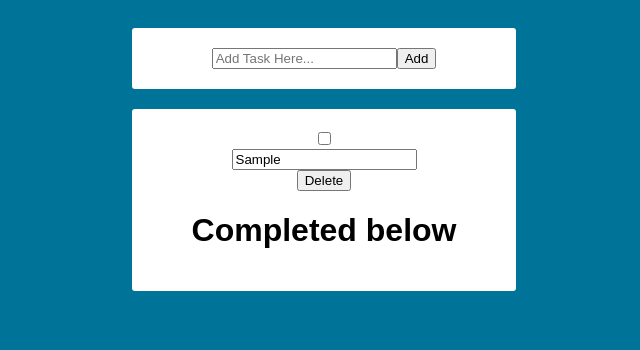
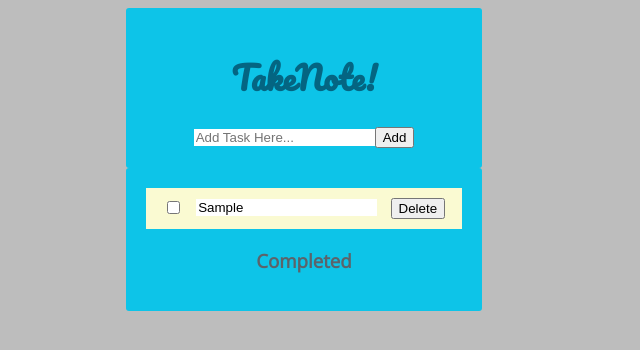
Before and after one commit to zinaelnahel/takenoteinreact, a React (Create React App) app: page / in a window 1280 px wide. Both pictures are taken after typing "Sample" into the empty fields and a click on the button "Add". Shown: the top 350 px of the page, without its empty margins (356-996 px from the left). Built offline with nearby package versions, Linux system fonts and the light colour scheme.

Commit message:
soooooo goooood

```diff
--- a/public/index.html
+++ b/public/index.html
@@ -3,6 +3,11 @@
   <head>
     <meta charset="utf-8" />
     <link rel="icon" href="%PUBLIC_URL%/favicon.ico" />
+    <link rel="preconnect" href="https://fonts.gstatic.com">
+    <link href="https://fonts.googleapis.com/css2?family=Pacifico&display=swap" rel="stylesheet">
+<link rel="preconnect" href="https://fonts.gstatic.com">
+<link href="https://fonts.googleapis.com/css2?family=Open+Sans&display=swap" rel="stylesheet">
+
     <meta name="viewport" content="width=device-width, initial-scale=1" />
     <meta name="theme-color" content="#000000" />
     <meta
--- a/src/App.js
+++ b/src/App.js
@@ -1,7 +1,10 @@
 import React, { useState } from "react";
 import "./styles.css";
 
+
 import TaskList from "./TaskList";
+
+
 
 export default function App() {
   const [taskEditInput, setTaskEditInput] = useState("");
@@ -77,9 +80,12 @@ export default function App() {
 
   return (
     <div className="App">
+
       <div className="block">
+        <h1>TakeNote!</h1>
         <form onSubmit={handleSubmit}>
           <input
+
             id=""
             finished=""
             name="newTask"
--- a/src/TaskList.js
+++ b/src/TaskList.js
@@ -10,10 +10,10 @@ function TaskList({
   saveEdit
 }) {
   return (
-    <>
+    <div className="container" >
       {pendingTasks.map((task) => (
         <div name={task.name} key={task.id} finished="false" id={task.id}>
-          <div>
+          <div className="task">
             <div>
               <input
                 onChange={() => toggleComplete(task)}
@@ -22,7 +22,7 @@ function TaskList({
               />
             </div>
             <div>
-              <input
+              <input className=""
                 defaultValue={task.name} //onblur
                 onChange={(event) => editTask(event)}
                 onBlur={() => saveEdit(task)}
@@ -36,10 +36,10 @@ function TaskList({
           </div>
         </div>
       ))}
-      <h1>Completed below</h1>
+      <h3>Completed</h3>
       {completedTasks.map((task) => (
         <div name={task.name} key={task.id} finished="true" id={task.id}>
-          <div>
+          <div className="task">
             <div>
               <input
                 type="checkbox"
@@ -51,6 +51,7 @@ function TaskList({
             <div>
               <input
                 defaultValue={task.name}
+                className="line-through"
                 // onBlur={() => saveEdit()}
                 // onChange={() => editTask(task)}
               />
@@ -63,7 +64,7 @@ function TaskList({
           </div>
         </div>
       ))}
-    </>
+    </div>
   );
 }
 
--- a/src/index.js
+++ b/src/index.js
@@ -3,5 +3,7 @@ import ReactDOM from "react-dom";
 
 import App from "./App";
 
+
+
 const rootElement = document.getElementById("root");
 ReactDOM.render(<App />, rootElement);
--- a/src/styles.css
+++ b/src/styles.css
@@ -4,18 +4,18 @@ body {
   flex-direction: column;
   align-items: center;
   font-family: sans-serif;
-  background: #007398;
+  background: #bdbdbd;
   color: white;
-  padding: 0 30px;
+  padding: 0;
 }
 
 .block {
   text-align: center;
-  background: white;
+  background: #0DC4E8;
   border-radius: 3px;
   padding: 20px;
   color: black;
-  margin: 20px;
+  margin:0;
   width: 100%;
 }
 
@@ -26,18 +26,24 @@ ul li {
   text-align: left;
 }
 
-a.link {
-  color: cornflowerblue;
-  text-decoration: none;
-  font-weight: bold;
-  border: 2px solid cornflowerblue;
-  padding: 5px 10px;
-  margin: 20px;
-  display: inline-block;
-  border-radius: 3px;
+.task {
+  background: #FAFAD2;
+  display:flex;
+  padding: 10px;
+  justify-content: space-around;
+}
+h1 {
+  font-family: Pacifico;
+  color:#046582;
+}
+input {
+  border: none;
 }
 
-.leaflet-container {
-  width: 100%;
-  height: 400px;
+h3 {
+  color:#5C636A;
+  font-family: 'Open Sans', sans-serif;
 }
+.line-through {
+  text-decoration: line-through;
+}
```
